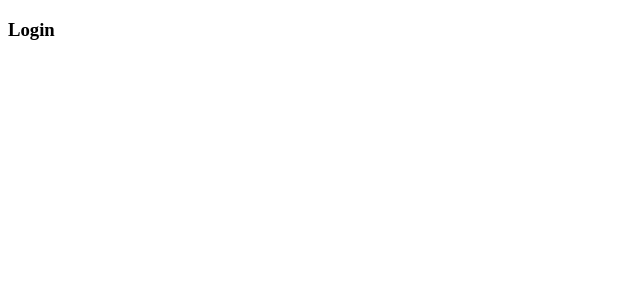
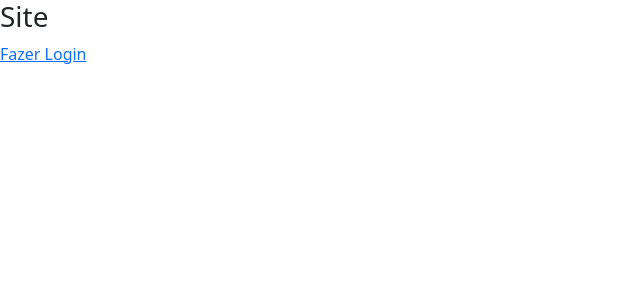
Before and after one commit to MGrilli/Empresa-360-Udemy, a Vue app: page /#/login in a window 1280 px wide. Shown: the top 300 px of the page, without its empty margins (0-640 px from the left). Built offline with nearby package versions, Linux system fonts and the light colour scheme.

Commit message:
Adicionando bootstrap ao projeto

```diff
--- a/public/index.html
+++ b/public/index.html
@@ -6,6 +6,11 @@
     <meta name="viewport" content="width=device-width,initial-scale=1.0">
     <link rel="icon" href="<%= BASE_URL %>favicon.ico">
     <title><%= htmlWebpackPlugin.options.title %></title>
+    <!-- CSS only -->
+  <link href="https://cdn.jsdelivr.net/npm/bootstrap@5.2.0-beta1/dist/css/bootstrap.min.css" rel="stylesheet" integrity="sha384-0evHe/X+R7YkIZDRvuzKMRqM+OrBnVFBL6DOitfPri4tjfHxaWutUpFmBp4vmVor" crossorigin="anonymous">
+  <!-- JavaScript Bundle with Popper -->
+  <script src="https://cdn.jsdelivr.net/npm/bootstrap@5.2.0-beta1/dist/js/bootstrap.bundle.min.js" integrity="sha384-pprn3073KE6tl6bjs2QrFaJGz5/SUsLqktiwsUTF55Jfv3qYSDhgCecCxMW52nD2" crossorigin="anonymous"></script>
+  <link rel="stylesheet" href="https://cdn.jsdelivr.net/npm/bootstrap-icons@1.8.3/font/bootstrap-icons.css">
   </head>
   <body>
     <noscript>
--- a/src/views/Home.vue
+++ b/src/views/Home.vue
@@ -1,3 +1,8 @@
 <template>
-    <h3>Home</h3>
+
+    <div>
+        <h3>Home</h3>
+        <router-link :to="{ path: '/' }">Sair</router-link>
+    </div>
+
 </template>
--- a/src/views/Login.vue
+++ b/src/views/Login.vue
@@ -1,3 +1,8 @@
 <template>
-    <h3>Login</h3>
+
+    <div>
+        <h3>Login</h3>
+        <router-link :to="{ path: '/home' }">Navegar para "/home"</router-link>
+    </div>
+
 </template>
--- /dev/null
+++ b/src/views/Site.vue
@@ -0,0 +1,6 @@
+<template>
+    <div>
+        <h3>Site</h3>
+        <router-link to="/login">Fazer Login</router-link>
+    </div>
+</template>
```
Also changed, not shown: src/main.js (+1 -20 lines), src/router.js (added, +26 -0 lines).
